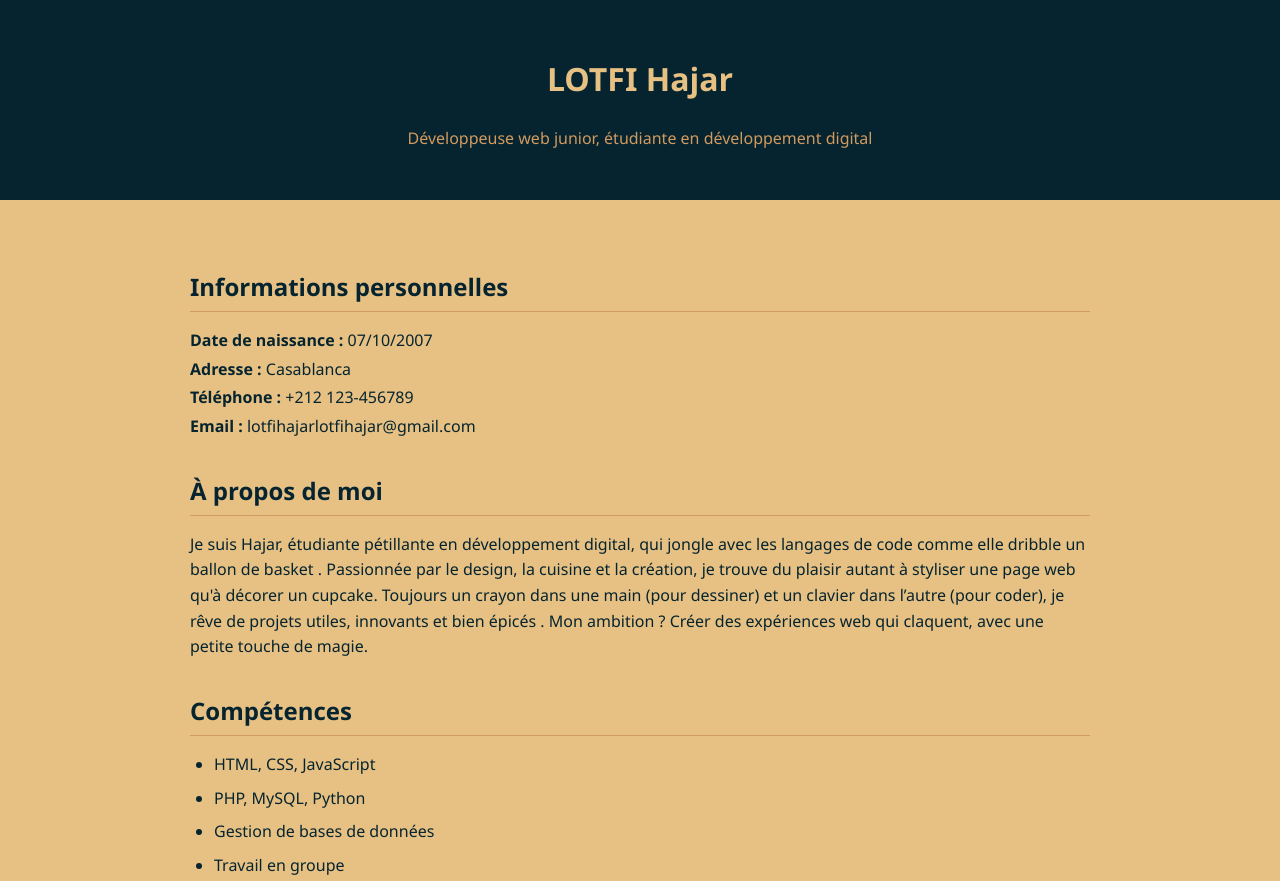
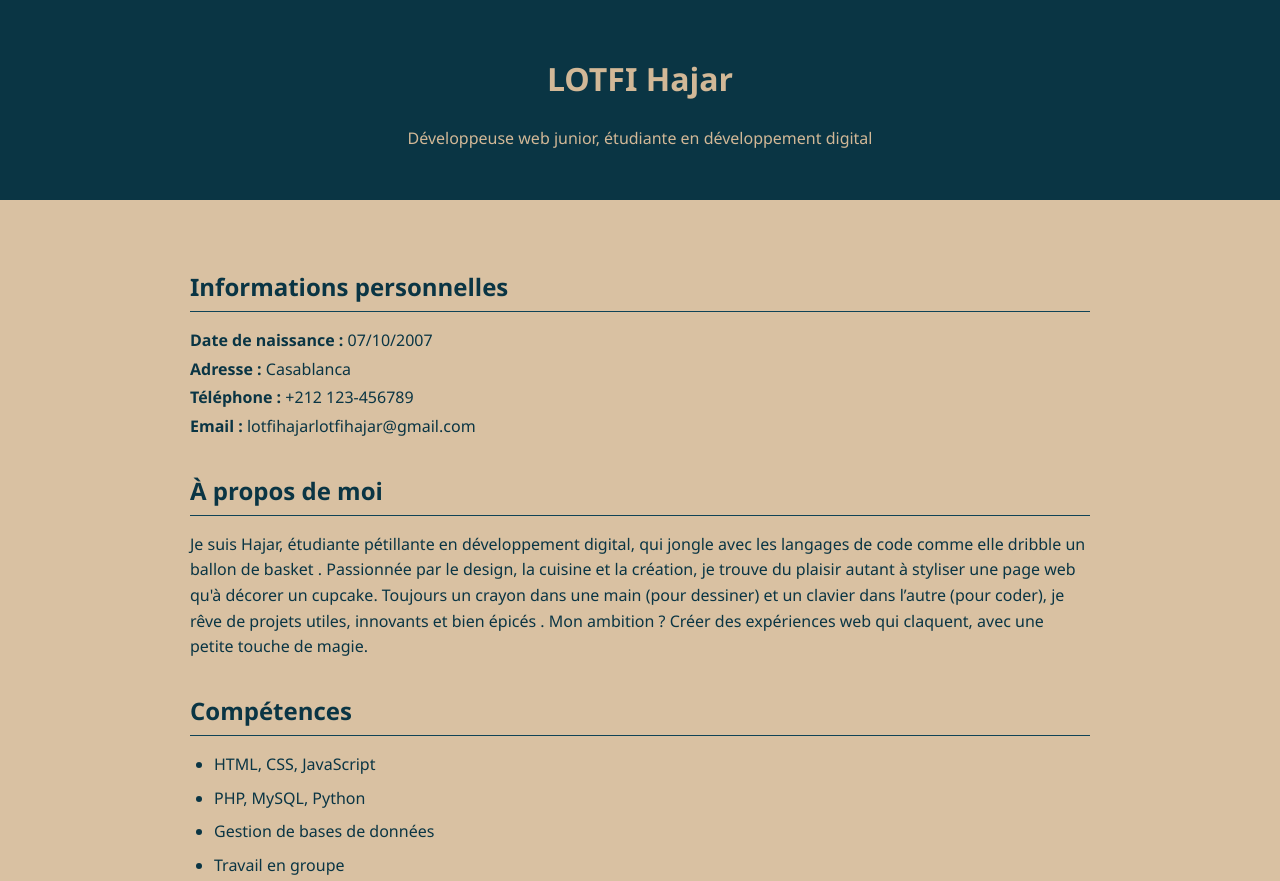
Before and after one commit to hajarlolo/mon-cv, a plain HTML site: page index.html in a window 1280 px wide. Shown: the top 881 px of the page. Drawn offline with Linux system fonts and the light colour scheme.

Commit message:
Update index.html

```diff
--- a/index.html
+++ b/index.html
@@ -1,51 +1,65 @@
 <!DOCTYPE html>
 <html lang="fr">
+
 <head>
+
   <meta charset="UTF-8">
   <meta name="viewport" content="width=device-width, initial-scale=1.0">
-  <title>CV LOTFI Hajar</title>
+  <title>Virtual CV</title>
   <style>
     body {
       font-family: 'Segoe UI', Tahoma, Geneva, Verdana, sans-serif;
       margin: 0;
-      background-color: #E7C183;
-      color: #06242F;
+      background-color: #d9c1a2;
+      color: #0a3544;
       line-height: 1.6;
     }
+
     header {
-      background-color: #06242F;
-      color: #D19A60;
+      background-color: #0a3544;
+      color: #d2b897;
       padding: 2rem;
       text-align: center;
     }
+
     .container {
       max-width: 900px;
       margin: 2rem auto;
       padding: 1rem;
     }
-    h1, h2, h3 {
-      color: #E7C183;
+
+    h1,
+    h2,
+    h3 {
+      color: #d2b897;
     }
+
     section {
-      margin-bottom: 2rem;
+      margin-bottom: 2rem ;
+
     }
+
     .info p {
       margin: 0.2rem 0;
     }
+
     .section-title {
-      color:#06242F;
-      border-bottom: 1px solid #D19A60;
+      color: #0a3544;
+      border-bottom: 1px solid #104356;
       padding-bottom: 0.3rem;
       margin-bottom: 1rem;
     }
+
     ul {
       padding-left: 1.5rem;
     }
+
     li {
       margin-bottom: 0.5rem;
     }
   </style>
 </head>
+
 <body>
   <header>
     <h1>LOTFI Hajar</h1>
@@ -64,9 +78,12 @@
     <section>
       <h2 class="section-title">À propos de moi</h2>
       <p>
-        Je suis Hajar, étudiante pétillante en développement digital, qui jongle avec les langages de code comme elle dribble un ballon de basket .
-        Passionnée par le design, la cuisine et la création, je trouve du plaisir autant à styliser une page web qu'à décorer un cupcake.
-        Toujours un crayon dans une main (pour dessiner) et un clavier dans l’autre (pour coder), je rêve de projets utiles, innovants et bien épicés .
+        Je suis Hajar, étudiante pétillante en développement digital, qui jongle avec les langages de code comme elle
+        dribble un ballon de basket .
+        Passionnée par le design, la cuisine et la création, je trouve du plaisir autant à styliser une page web qu'à
+        décorer un cupcake.
+        Toujours un crayon dans une main (pour dessiner) et un clavier dans l’autre (pour coder), je rêve de projets
+        utiles, innovants et bien épicés .
         Mon ambition ? Créer des expériences web qui claquent, avec une petite touche de magie.
       </p>
     </section>
@@ -94,7 +111,8 @@
       <ul>
         <li>Février 2025 – Projet de site web d'un restaurant (HTML, CSS)</li>
         <li>Avril 2025 – Projet site web de gestion de pharmacie (HTML/CSS/PHP/MySQL)<br>
-          Réalisation d’un site dynamique permettant la gestion des médicaments, des utilisateurs et des ordonnances.</li>
+          Réalisation d’un site dynamique permettant la gestion des médicaments, des utilisateurs et des ordonnances.
+        </li>
       </ul>
     </section>
 
@@ -118,4 +136,5 @@
     </section>
   </div>
 </body>
+
 </html>
```
